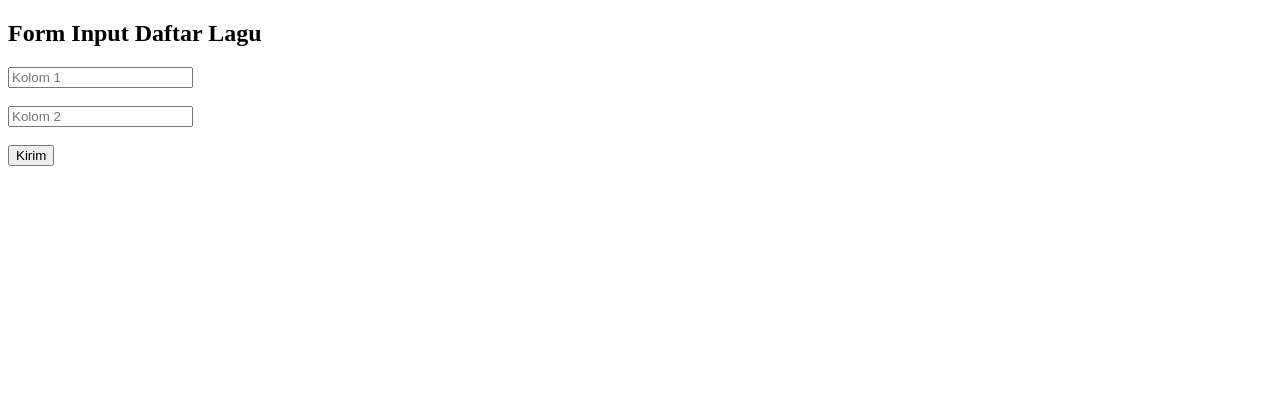
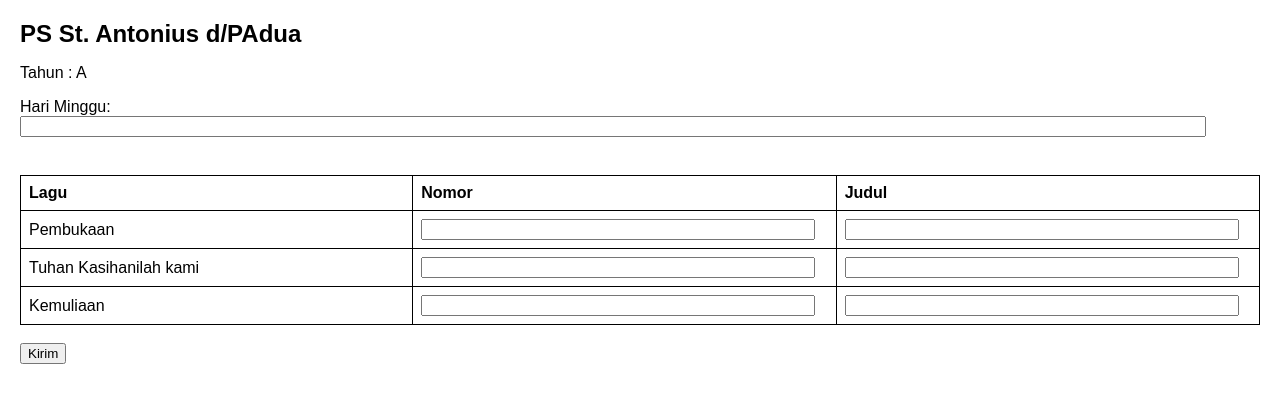
Before and after one commit to fxbun/koor, a plain HTML site: page index.html in a window 1280 px wide. Drawn offline with Linux system fonts and the light colour scheme.

Commit message:
Update index.html

```diff
--- a/index.html
+++ b/index.html
@@ -1,31 +1,78 @@
 <!DOCTYPE html>
-<html>
+<html lang="id">
 <head>
-  <title>Daftar Lagu</title>
+  <meta charset="UTF-8">
+  <title>PS St. Antonius d/PAdua</title>
+  <style>
+    body { font-family: Arial, sans-serif; margin: 20px; }
+    h2 { margin-bottom: 5px; }
+    table { border-collapse: collapse; width: 100%; margin-top: 20px; }
+    table, th, td { border: 1px solid #000; }
+    th, td { padding: 8px; text-align: left; }
+    input[type="text"] { width: 95%; }
+  </style>
 </head>
 <body>
-  <h2>Form Input Daftar Lagu</h2>
-  <form id="myForm">
-    <input type="text" id="kolom1" placeholder="Kolom 1"><br><br>
-    <input type="text" id="kolom2" placeholder="Kolom 2"><br><br>
-    <button type="submit">Kirim</button>
-  </form>
+  <!-- Judul -->
+  <h2>PS St. Antonius d/PAdua</h2>
+  <p>Tahun : A</p>
+
+  <!-- Baris kedua -->
+  <label for="hariMinggu">Hari Minggu:</label>
+  <input type="text" id="hariMinggu" name="hariMinggu" maxlength="50">
+
+  <!-- Baris ketiga kosong -->
+  <br><br>
+
+  <!-- Tabel -->
+  <table>
+    <tr>
+      <th>Lagu</th>
+      <th>Nomor</th>
+      <th>Judul</th>
+    </tr>
+    <tr>
+      <td>Pembukaan</td>
+      <td><input type="text" name="nomor1" maxlength="15"></td>
+      <td><input type="text" name="judul1" maxlength="30"></td>
+    </tr>
+    <tr>
+      <td>Tuhan Kasihanilah kami</td>
+      <td><input type="text" name="nomor2" maxlength="15"></td>
+      <td><input type="text" name="judul2" maxlength="30"></td>
+    </tr>
+    <tr>
+      <td>Kemuliaan</td>
+      <td><input type="text" name="nomor3" maxlength="15"></td>
+      <td><input type="text" name="judul3" maxlength="30"></td>
+    </tr>
+  </table>
+
+  <!-- Tombol submit -->
+  <br>
+  <button type="button" onclick="submitForm()">Kirim</button>
 
   <script>
-    const scriptURL = "URL_WEB_APP_GOOGLE_SCRIPT"; // nanti diganti
-    document.getElementById("myForm").addEventListener("submit", e => {
-      e.preventDefault();
+    const scriptURL = "URL_WEB_APP_GOOGLE_SCRIPT"; // nanti diganti dengan URL Apps Script
+
+    function submitForm() {
       const data = {
-        kolom1: document.getElementById("kolom1").value,
-        kolom2: document.getElementById("kolom2").value
+        hariMinggu: document.getElementById("hariMinggu").value,
+        nomor1: document.getElementsByName("nomor1")[0].value,
+        judul1: document.getElementsByName("judul1")[0].value,
+        nomor2: document.getElementsByName("nomor2")[0].value,
+        judul2: document.getElementsByName("judul2")[0].value,
+        nomor3: document.getElementsByName("nomor3")[0].value,
+        judul3: document.getElementsByName("judul3")[0].value
       };
+
       fetch(scriptURL, {
         method: "POST",
         body: JSON.stringify(data)
       })
       .then(res => alert("Data berhasil dikirim"))
       .catch(err => alert("Error: " + err));
-    });
+    }
   </script>
 </body>
 </html>
```
